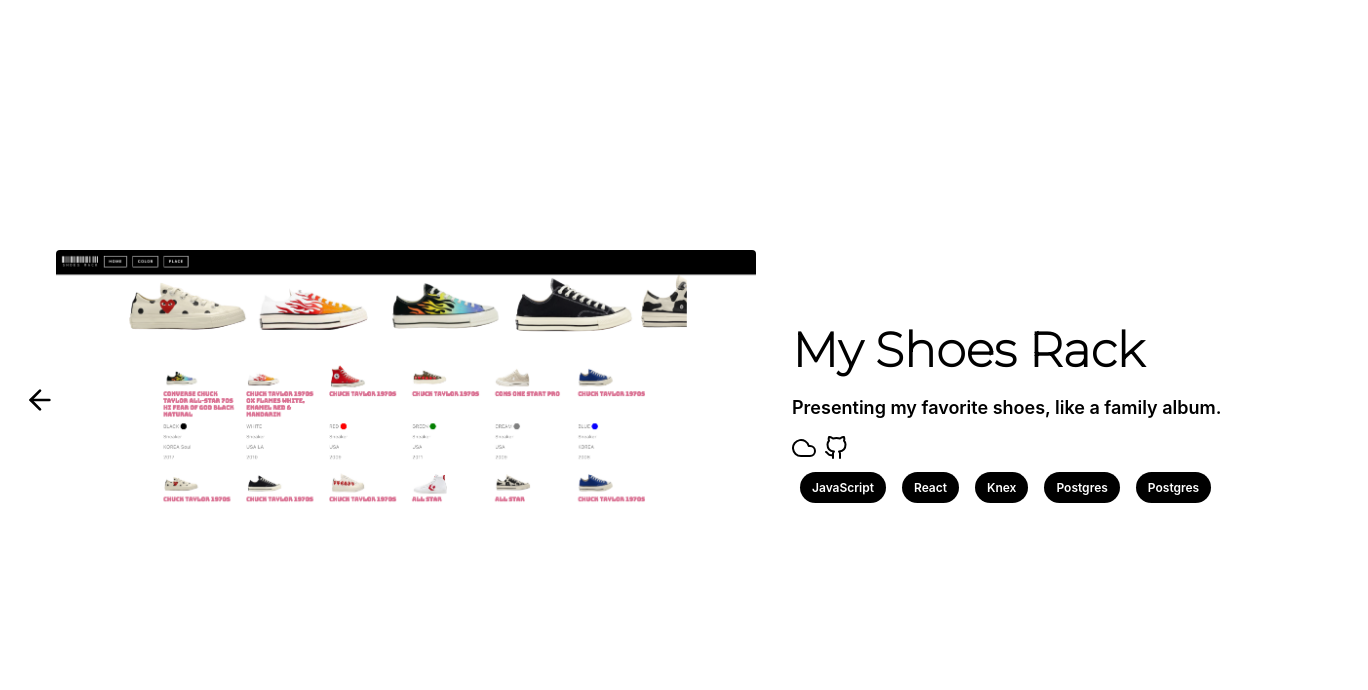
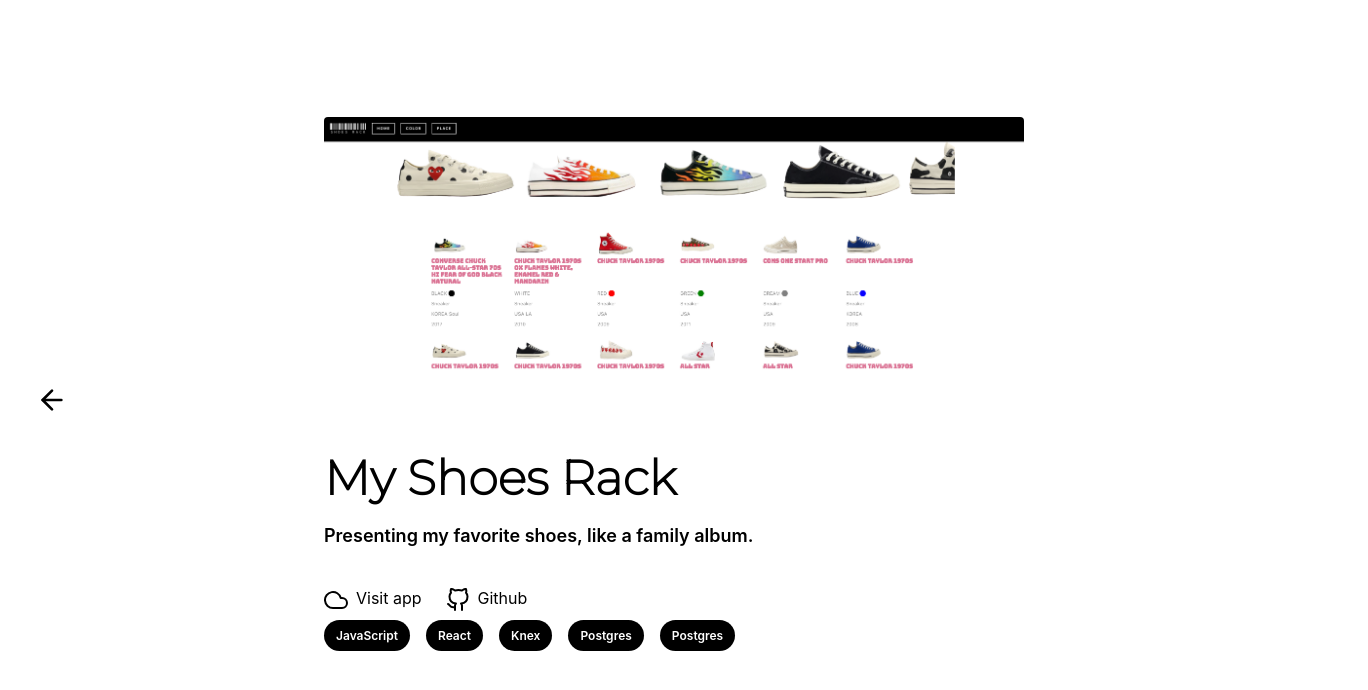
Before and after one commit to akinaohira/portfolio, a React (Create React App) app: page /shoes in a window 1280 px wide. Shown: the top 690 px of the page, 1368 px wide, since content can reach past the window. Built offline with nearby package versions, Linux system fonts and the light colour scheme.

Commit message:
adjusted aligntment

```diff
--- a/src/App.js
+++ b/src/App.js
@@ -1,5 +1,5 @@
 import { Link } from "react-router-dom";
-import React, { useEffect, useRef, useState } from "react"
+import React, { useEffect, useState } from "react"
 import cloud from './img/cloud.svg'
 import kumo from './img/kumo.svg'
 import kumo2 from './img/kumo2.svg'
@@ -14,6 +14,7 @@
 import { ReactComponent as LinkedIn } from "./img/linkedin.svg"
 import { ReactComponent as Mail } from "./img/mail.svg"
 import { ReactComponent as Resume } from "./img/briefcase.svg"
+import Footer from "./components/Footer"
 
 function App() {
   const [color, setColor] = useState("day")
@@ -64,11 +65,7 @@
           <Link to="/mycanvas"><img src={mycanvs} alt="pashirin" className="frame" id="pashirin_home"></img></Link>
         </div>
       </div>
-      <footer>
-        <p>@2021 Akina Ohira
-        </p>
-        <p >akina568325@gmail.com</p>
-      </footer>
+      <Footer />
     </ div >
   );
 }
--- /dev/null
+++ b/src/components/Footer.js
@@ -0,0 +1,11 @@
+import React from "react"
+import "../css/App.css"
+
+function Footer() {
+  return <footer >
+    <p>@2021 Akina Ohira</p>
+    <p >akina568325@gmail.com</p>
+  </footer>
+}
+
+export default Footer;
--- a/src/components/Meditation.js
+++ b/src/components/Meditation.js
@@ -11,18 +11,18 @@
 function Meditaion() {
   return <div className="frame_indivisual" id="meditation">
     <Link to="/" className="arrow_box"><LeftArrow className="arrow_icon" />Back to Home</Link>
-    <div>
+    <div className="container">
       <div className="img_box" id="web_img">
         <img src={meditation1} alt="frame"></img>
       </div>
       <div className="exaplin_box">
         <h1>Meditation Room</h1>
-        <p>A web application for weekly meditation, inspired by <a href="https://www.headspace.com/" className="headspace">Head Space.</a><br /> Created all the graphics with Figma, exported as SVGs and animated with CSS animations.
+        <p>A web application for weekly meditation, inspired by <a href="https://www.headspace.com/" className="headspace">Headspace.</a><br /> Created all the graphics with Figma, exported as SVGs and animated with CSS animations.
         </p>
         <div>
           <div className="icon_box">
             <a href="https://meditation-plum.vercel.app/" className="visit" id="visit_meditaion"><Cloud className="icon" id="icon_first" />Visit App</a>
-            <a href="https://github.com/akinaohira/Meditaion-room" className="visit" id="visit_meditaion"><Github className="icon" />github</a>
+            <a href="https://github.com/akinaohira/Meditaion-room" className="visit" id="visit_meditaion"><Github className="icon" />Github</a>
           </div>
           <div className="language" id="meditation_language">
             <p id="language_first">ReasonMl</p>
--- a/src/components/Mycanvas.js
+++ b/src/components/Mycanvas.js
@@ -10,17 +10,17 @@
 function Mycanvs() {
   return <div className="frame_indivisual" id="mycanvas" >
     <Link to="/" className="arrow_box"><LeftArrow className="arrow_icon" /></Link>
-    <div>
+    <div className="container">
       <div className="img_box" id="web_img">
         <img alt="frame" src={mycanvas}></img>
       </div>
       <div className="exaplin_box" id="shoes_rack_expalin">
         <h1>My Canvas</h1>
         <p>Classroom progress management app.</p>
-        <div>
-          <a href="https://mycanvas.link/"><Cloud className="icon" /></a>
+        <div >
+          <a href="https://mycanvas.link/" className="visit" id="visit_pashirin"><Cloud className="icon" />Visit app</a>
           <div className="language">
-            <p>JavaScript</p>
+            <p id="language_first">JavaScript</p>
             <p>React</p>
             <p>Firebase</p>
             <p>Design</p>
--- a/src/components/Pashirin.js
+++ b/src/components/Pashirin.js
@@ -19,15 +19,17 @@
       <div className="img_box">
         <img src={pashirinFlash} alt="frame"></img>
       </div>
-      <div className="exaplin_box">
+      <div className="pahsirin_explain">
         <h1>Pashirin</h1>
         <p>iOS app that connects users who need help with something with people who can fulfill those    tasks, tracks deliveries by GPS, and enables payments using the Stripe API.
         </p>
         <div>
-          <a href="https://youtu.be/gtWhv1qVqBQ?t=8"><Youtube className="icon" /></a>
-          <a href="http://github.com/Pashirin/pashirin-frontend-new"><Github className="icon" /></a>
+          <div className="icon_box">
+            <a href="https://youtu.be/gtWhv1qVqBQ?t=8" className="visit" id="visit_pashirin"><Youtube className="icon" id="icon_first" />Visit Demo</a>
+            <a href="http://github.com/Pashirin/pashirin-frontend-new" className="visit" id="visit_pashirin"><Github className="icon" />Github</a>
+          </div>
           <div className="language" id="pashirin_language">
-            <p>Swift</p>
+            <p id="language_first">Swift</p>
             <p>SwiftUI</p>
             <p>Firebase</p>
             <p>StripeAPI</p>
--- a/src/components/Shoes.js
+++ b/src/components/Shoes.js
@@ -10,7 +10,7 @@
 function Shoes() {
   return <div className="frame_indivisual" id="shoes_rack" >
     <Link to="/" className="arrow_box"><LeftArrow className="arrow_icon" /></Link>
-    <div>
+    <div className="container">
       <div className="img_box" id="web_img">
         <img src={shoesRack} alt="frame"></img>
       </div>
@@ -18,11 +18,13 @@
         <h1>My Shoes Rack</h1>
         <p>Presenting my favorite shoes, like a family album.
         </p>
-        <div>
-          <a href="https://shoes-rack.herokuapp.com/ "><Cloud className="icon" /></a>
-          <a href="https://github.com/akinaohira/Shoes-Rack"><Github className="icon" /></a>
+        <div >
+          <div className="icon_box">
+            <a className="visit" href="https://shoes-rack.herokuapp.com/ "><Cloud className="icon" id="icon_first" />Visit app</a>
+            <a className="visit" href="https://github.com/akinaohira/Shoes-Rack"><Github className="icon" />Github</a>
+          </div>
           <div className="language" id="shoesRack_language">
-            <p>JavaScript</p>
+            <p id="language_first">JavaScript</p>
             <p>React</p>
             <p>Knex</p>
             <p>Postgres</p>
--- a/src/css/App.css
+++ b/src/css/App.css
@@ -186,6 +186,11 @@
 
 /* each component css */
 
+.container {
+  display: flex;
+  flex-direction:column ;
+  padding: 36px;
+}
 .frame_indivisual {
   min-height: 100vh;
   display: flex;
@@ -230,8 +235,7 @@
 .exaplin_box {
   display: flex;
   flex-direction: column;
-  justify-content: center;
-  margin-left:36px;
+
 }
 
 .exaplin_box h1 {
@@ -254,11 +258,11 @@
   margin-left: 36px;
 }
 
-a {
+.frame {
   transition: all 0.5s ease-in-out;
 }
 
-a:hover {
+.frame:hover {
   transform: scale(1.2);
 }
 
@@ -376,6 +380,7 @@
 
 .language {
   display: flex;
+  margin-bottom: 24px;
 }
 
 
@@ -431,6 +436,7 @@
 
 .icon_box {
   display: flex;
+  margin-top: 24px;
 }
 
 .icon_box :last-child {
@@ -440,3 +446,15 @@
 #icon_first {
   margin-left:0;
 }
+
+.pahsirin_explain {
+  display: flex;
+  flex-direction: column;
+  color:white;
+  justify-content :center;
+  margin-left:36px ;
+}
+
+#visit_pashirin {
+  color:white;
+}
```
